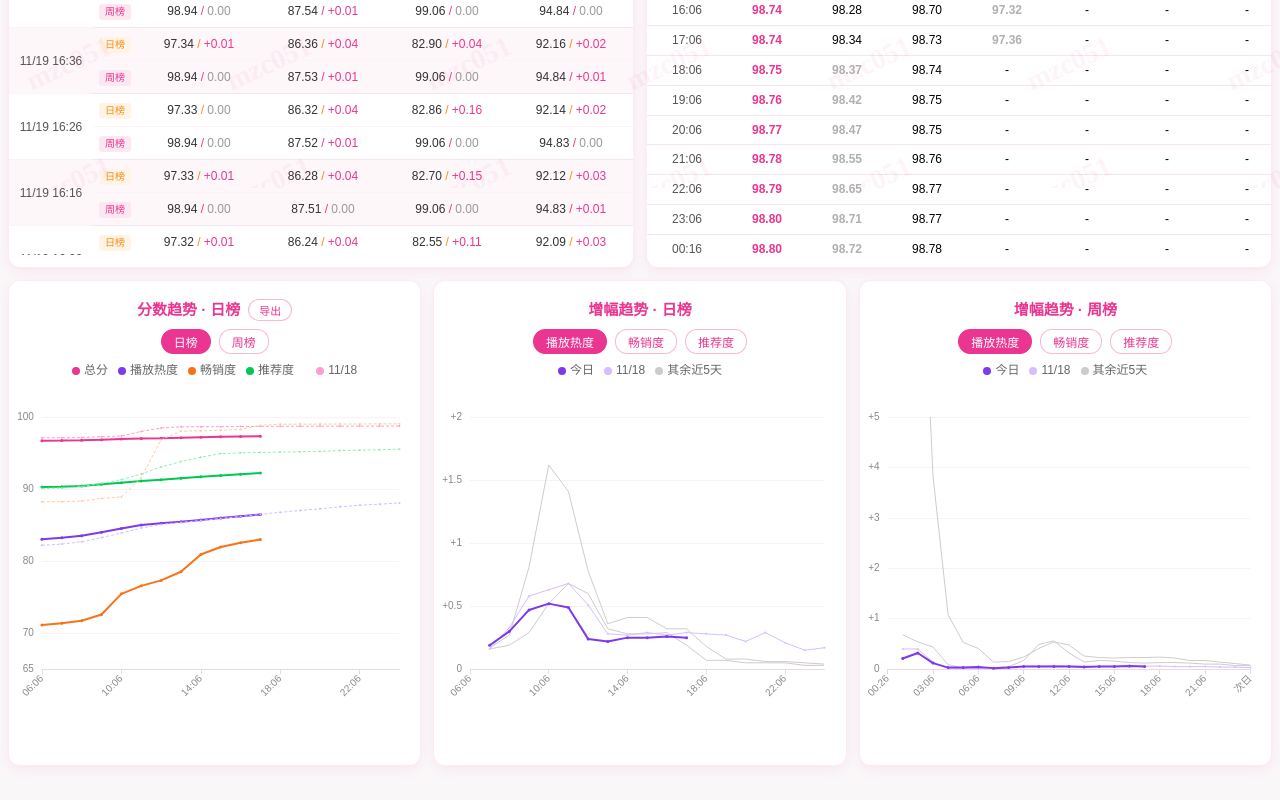
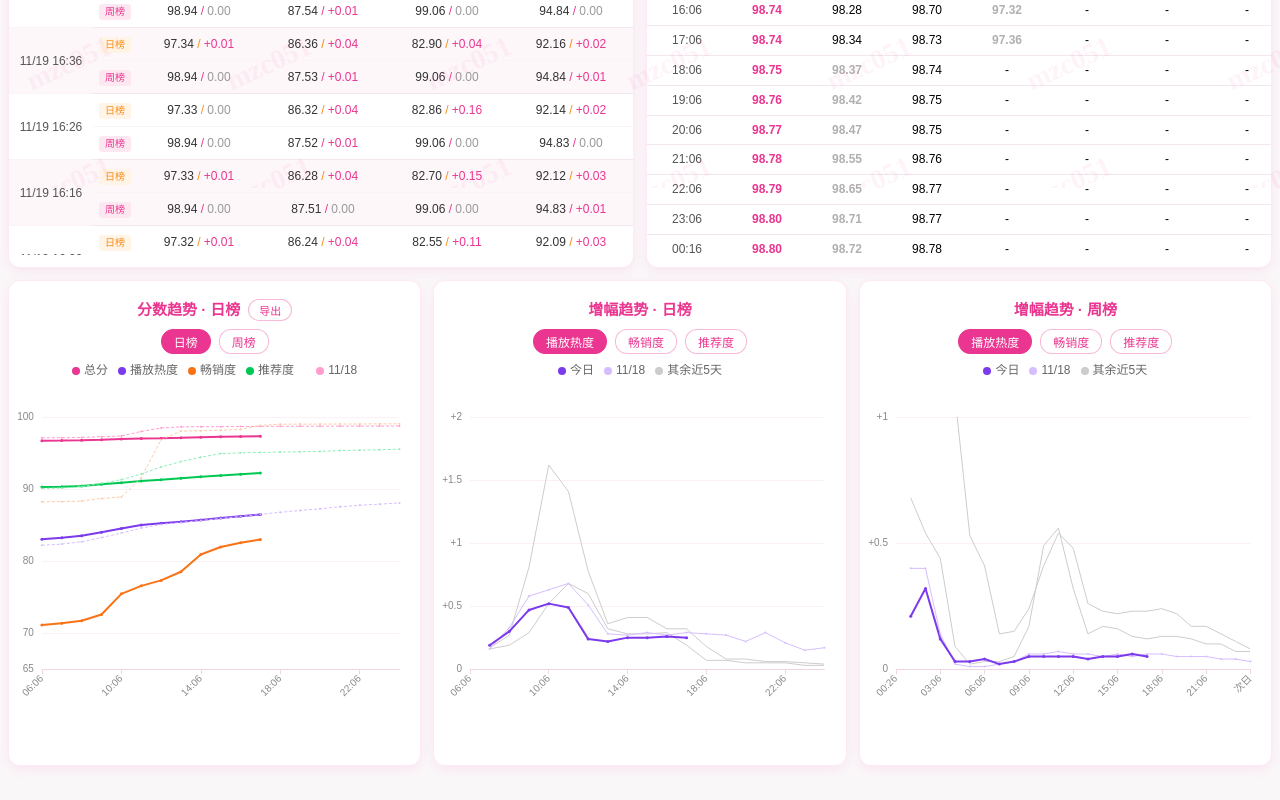
Before and after one commit to haanhaanL/mzc051, a plain HTML site: page index.html in a window 1280 px wide. Shown: the part 612-1412 px from the top of the page. Drawn offline with nearby package versions, Linux system fonts and the light colour scheme.

Commit message:
Update index.html

```diff
--- a/index.html
+++ b/index.html
@@ -1407,7 +1407,7 @@ function renderDeltaWeekChart() {
     });
   }
 
-  const yAxisCfg = deltaYAxis(series.curves.map(c => c.arr), 5);
+  const yAxisCfg = deltaYAxis(series.curves.map(c => c.arr), 1);
 
   chartDeltaWeek.setOption({
     tooltip: {
```
